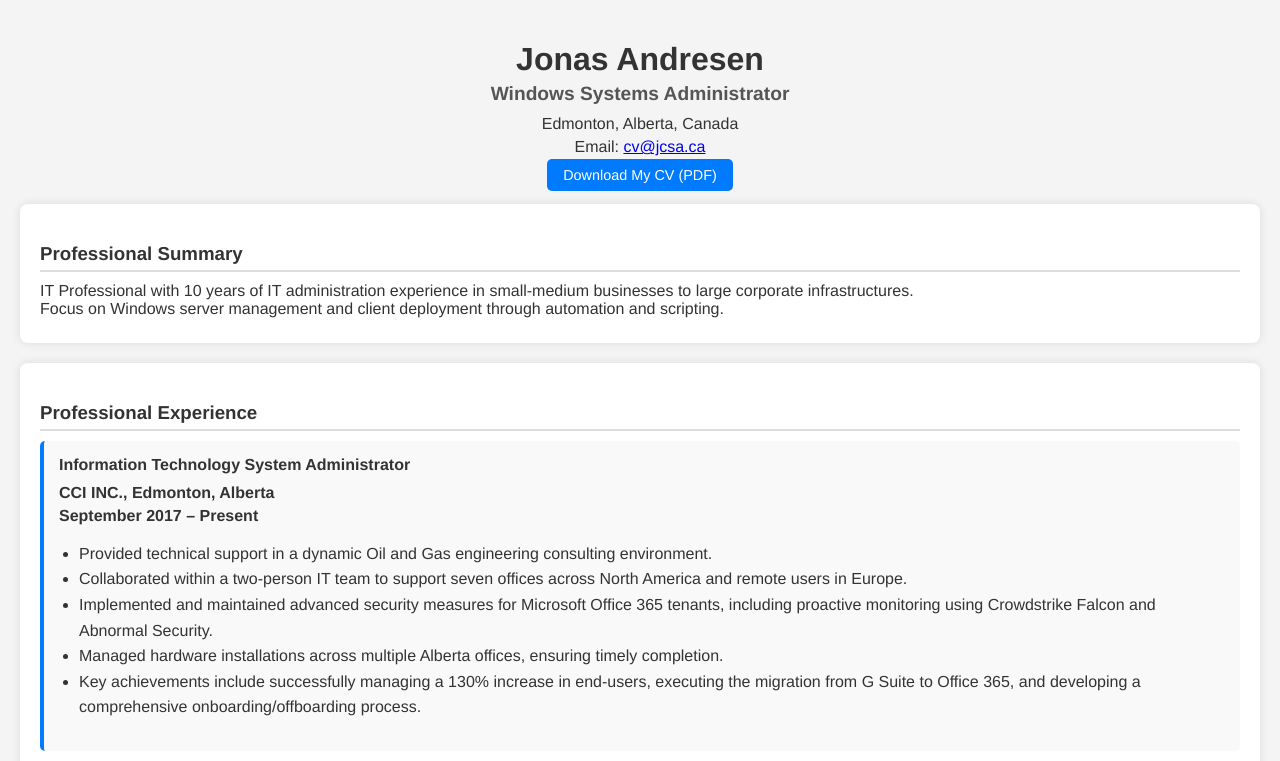
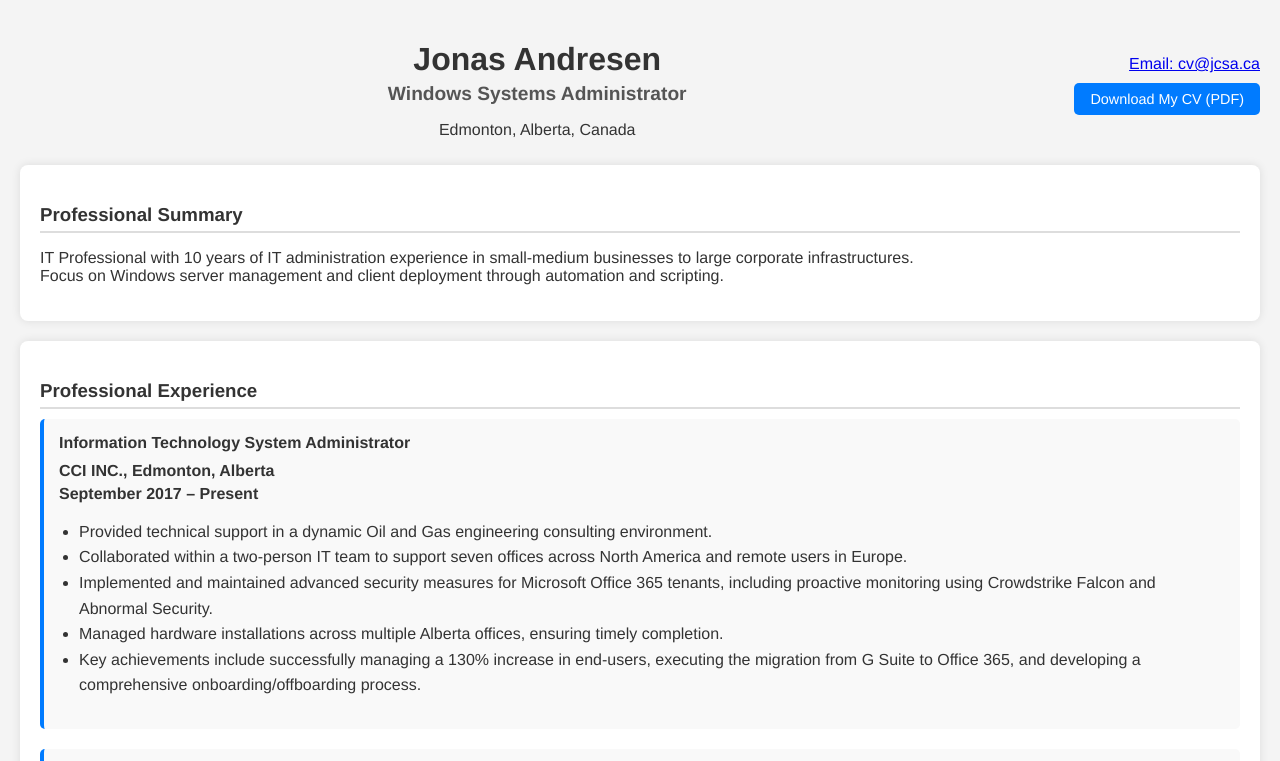
Before and after one commit to jcandresen/cv.jcsa.ca, a plain HTML site: page index.html in a window 1280 px wide. Shown: the top 761 px of the page. Drawn offline with Linux system fonts and the light colour scheme; some icons are missing.

Commit message:
Update index.html
minimized whitespace

```diff
--- a/index.html
+++ b/index.html
@@ -3,7 +3,7 @@
 <head>
     <meta charset="UTF-8">
     <meta name="viewport" content="width=device-width, initial-scale=1.0">
-    <meta name="description" content="Jonas Andresen's professional CV, showcasing over 10 years of experience in IT administration, specializing in Windows server management, automation, and cybersecurity.">
+    <meta name="description" content="Jonas Andresen's professional CV, showcasing his over 10 years of experience in IT administration, specializing in Windows server management, automation, and cybersecurity.">
     <meta name="keywords" content="Jonas Andresen, IT Administrator, Windows Server, Automation, Cybersecurity, Edmonton, CV, Resume">
     <meta name="author" content="Jonas Andresen">
     <title>Jonas Andresen</title>
@@ -46,21 +46,32 @@
             color: #333;
         }
         header {
+            display: flex;
+            justify-content: space-between;
+            align-items: center;
+            margin-bottom: 10px; /* Reduced whitespace here */
+        }
+        .name-title {
             text-align: center;
-            margin-bottom: 20px;
+            flex: 1;
         }
-        h1 {
+        .name-title h1 {
             margin-bottom: 5px;
             font-size: 2em;
         }
-        h2 {
+        .name-title h2 {
             color: #555;
             margin-top: 0;
-            margin-bottom: 10px;
+            margin-bottom: 5px; /* Reduced whitespace here */
             font-size: 1.2em;
         }
-        p {
-            margin: 5px 0;
+        .contact-info {
+            text-align: right;
+            padding-left: 20px;
+        }
+        .contact-info a {
+            display: block;
+            margin-bottom: 5px;
         }
         .download-link {
             margin-top: 10px;
@@ -131,12 +142,16 @@
 </head>
 <body>
     <header>
-        <h1>Jonas Andresen</h1>
-        <h2>Windows Systems Administrator</h2>
-        <p>Edmonton, Alberta, Canada</p>
-        <p>Email: <a href="mailto:cv@jcsa.ca">cv@jcsa.ca</a></p>
-        <div class="download-link">
-            <a href="https://cv.jcsa.ca/Jonas%20Andresen-PrintOut.pdf" download>Download My CV (PDF)</a>
+        <div class="name-title">
+            <h1>Jonas Andresen</h1>
+            <h2>Windows Systems Administrator</h2>
+            <p>Edmonton, Alberta, Canada</p>
+        </div>
+        <div class="contact-info">
+            <a href="mailto:cv@jcsa.ca">Email: cv@jcsa.ca</a>
+            <div class="download-link">
+                <a href="https://cv.jcsa.ca/Jonas%20Andresen-PrintOut.pdf" download>Download My CV (PDF)</a>
+            </div>
         </div>
     </header>
 
@@ -207,7 +222,7 @@
         <div class="skills">
             <div class="skill-item"><i class="fab fa-microsoft"></i> Azure AD, Microsoft 365</div>
             <div class="skill-item"><i class="fas fa-server"></i> Windows Server 2016+</div>
-            <div class="skill-item"><i class="fab fa-vmware"></i> VMware</div>
+            <div class="skill-item"><i class="si si-vmware"></i> VMware</div> <!-- Updated with VMware icon -->
             <div class="skill-item"><i class="fab fa-windows"></i> Windows 10/11</div>
             <div class="skill-item"><i class="fas fa-tools"></i> PDQ Inventory & Deploy</div>
             <div class="skill-item"><i class="fab fa-cloudflare"></i> CrowdStrike Falcon</div>
```
